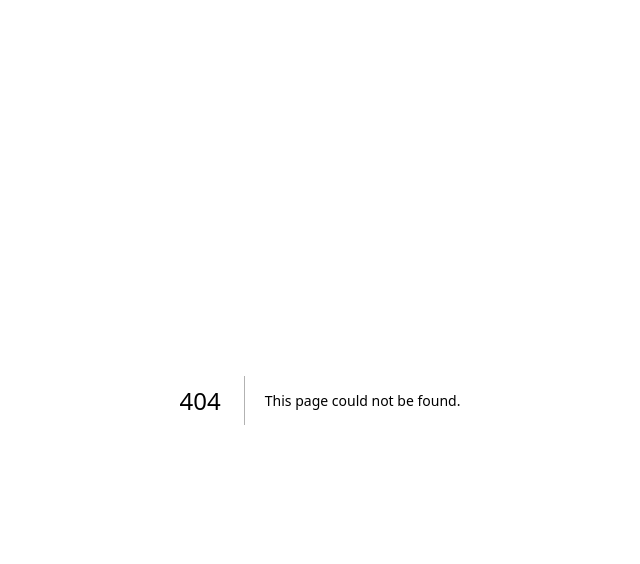
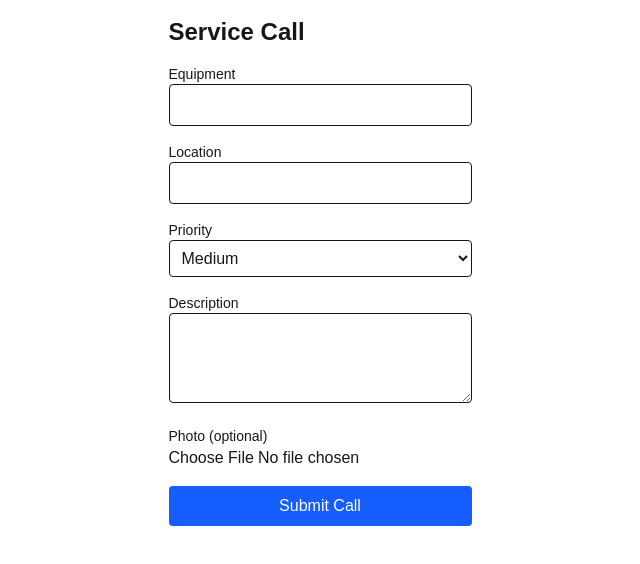
Before and after one commit to erieboatr/qrcall-app, a Next.js app: page /call in a window 1280 px wide. Before the commit this address had no page. Shown: the top 564 px of the page, without its empty margins (320-960 px from the left). Built offline with nearby package versions, Linux system fonts and the light colour scheme; no server answers.

Commit message:
Initial commit: form and status board

```diff
--- /dev/null
+++ b/app/board/page.tsx
@@ -0,0 +1,77 @@
+'use client'
+
+import { useEffect, useState } from 'react'
+import { supabase } from '@/lib/supabase'
+
+type Call = {
+  id: string
+  equipment_name: string
+  location: string
+  priority: string
+  description: string
+  status: string
+  submitted_at: string
+  photo_url?: string
+}
+
+export default function BoardPage() {
+  const [calls, setCalls] = useState<Call[]>([])
+
+  useEffect(() => {
+    fetchCalls()
+
+    const channel = supabase
+      .channel('service_calls_changes')
+      .on(
+        'postgres_changes',
+        { event: '*', schema: 'public', table: 'service_calls' },
+        () => fetchCalls()
+      )
+      .subscribe()
+
+    return () => {
+      supabase.removeChannel(channel)
+    }
+  }, [])
+
+  async function fetchCalls() {
+    const { data } = await supabase
+      .from('service_calls')
+      .select('*')
+      .in('status', ['Open', 'Arrived'])
+      .order('submitted_at', { ascending: false })
+    if (data) setCalls(data)
+  }
+
+  function priorityColor(priority: string) {
+    switch (priority) {
+      case 'Critical': return 'bg-red-500'
+      case 'High': return 'bg-orange-500'
+      case 'Medium': return 'bg-yellow-400'
+      case 'Low': return 'bg-green-500'
+      default: return 'bg-gray-400'
+    }
+  }
+
+  return (
+    <div className="p-4">
+      <h1 className="text-2xl font-bold mb-4">Live Status Board</h1>
+      <div className="space-y-3">
+        {calls.map((call) => (
+          <div
+            key={call.id}
+            className={`p-4 rounded text-white ${priorityColor(call.priority)}`}
+          >
+            <div className="font-bold">{call.equipment_name} — {call.location}</div>
+            <div className="text-sm">{call.priority} • {call.status}</div>
+            <div className="mt-1">{call.description}</div>
+            {call.photo_url && (
+              <img src={call.photo_url} alt="issue" className="mt-2 max-h-40 rounded" />
+            )}
+          </div>
+        ))}
+        {calls.length === 0 && <p>No open calls.</p>}
+      </div>
+    </div>
+  )
+}
--- /dev/null
+++ b/app/call/page.tsx
@@ -0,0 +1,132 @@
+'use client'
+
+import { Suspense, useState, useEffect } from 'react'
+import { useSearchParams } from 'next/navigation'
+import { supabase } from '@/lib/supabase'
+
+function CallForm() {
+  const searchParams = useSearchParams()
+  const [equip, setEquip] = useState('')
+  const [loc, setLoc] = useState('')
+  const [priority, setPriority] = useState('Medium')
+  const [description, setDescription] = useState('')
+  const [photo, setPhoto] = useState<File | null>(null)
+  const [loading, setLoading] = useState(false)
+  const [submitted, setSubmitted] = useState(false)
+
+  useEffect(() => {
+    setEquip(searchParams.get('equip') || '')
+    setLoc(searchParams.get('loc') || '')
+  }, [searchParams])
+
+  async function handleSubmit(e: React.FormEvent) {
+    e.preventDefault()
+    setLoading(true)
+
+    let photoUrl = null
+    if (photo) {
+      const fileName = `${Date.now()}-${photo.name}`
+      const { data, error } = await supabase.storage
+        .from('call-photos')
+        .upload(fileName, photo)
+      if (!error) {
+        const { data: urlData } = supabase.storage
+          .from('call-photos')
+          .getPublicUrl(fileName)
+        photoUrl = urlData.publicUrl
+      }
+    }
+
+    const { error } = await supabase.from('service_calls').insert({
+      equipment_name: equip,
+      location: loc,
+      priority,
+      description,
+      photo_url: photoUrl,
+      status: 'Open',
+    })
+
+    setLoading(false)
+    if (!error) setSubmitted(true)
+    else alert('Error submitting call')
+  }
+
+  if (submitted) {
+    return (
+      <div className="p-6 text-center">
+        <h1 className="text-2xl font-bold text-green-600">Call Submitted</h1>
+        <p className="mt-2">A technician has been notified.</p>
+      </div>
+    )
+  }
+
+  return (
+    <div className="max-w-md mx-auto p-4">
+      <h1 className="text-2xl font-bold mb-4">Service Call</h1>
+      <form onSubmit={handleSubmit} className="space-y-4">
+        <div>
+          <label className="block text-sm font-medium">Equipment</label>
+          <input
+            className="w-full border rounded p-2"
+            value={equip}
+            onChange={(e) => setEquip(e.target.value)}
+            required
+          />
+        </div>
+        <div>
+          <label className="block text-sm font-medium">Location</label>
+          <input
+            className="w-full border rounded p-2"
+            value={loc}
+            onChange={(e) => setLoc(e.target.value)}
+          />
+        </div>
+        <div>
+          <label className="block text-sm font-medium">Priority</label>
+          <select
+            className="w-full border rounded p-2"
+            value={priority}
+            onChange={(e) => setPriority(e.target.value)}
+          >
+            <option>Critical</option>
+            <option>High</option>
+            <option>Medium</option>
+            <option>Low</option>
+          </select>
+        </div>
+        <div>
+          <label className="block text-sm font-medium">Description</label>
+          <textarea
+            className="w-full border rounded p-2"
+            value={description}
+            onChange={(e) => setDescription(e.target.value)}
+            rows={3}
+          />
+        </div>
+        <div>
+          <label className="block text-sm font-medium">Photo (optional)</label>
+          <input
+            type="file"
+            accept="image/*"
+            onChange={(e) => setPhoto(e.target.files?.[0] || null)}
+          />
+        </div>
+        <button
+          type="submit"
+          disabled={loading}
+          className="w-full bg-blue-600 text-white py-2 rounded font-medium"
+        >
+          {loading ? 'Submitting...' : 'Submit Call'}
+        </button>
+      </form>
+    </div>
+  )
+}
+
+export default function CallPage() {
+  return (
+    <Suspense fallback={<div className="p-6 text-center">Loading...</div>}>
+      <CallForm />
+    </Suspense>
+  )
+}
--- /dev/null
+++ b/lib/supabase.ts
@@ -0,0 +1,6 @@
+import { createClient } from '@supabase/supabase-js'
+
+const supabaseUrl = process.env.NEXT_PUBLIC_SUPABASE_URL!
+const supabaseAnonKey = process.env.NEXT_PUBLIC_SUPABASE_ANON_KEY!
+
+export const supabase = createClient(supabaseUrl, supabaseAnonKey)
--- a/package.json
+++ b/package.json
@@ -9,6 +9,7 @@
     "lint": "eslint"
   },
   "dependencies": {
+    "@supabase/supabase-js": "^2.118.0",
     "next": "16.4.3",
     "react": "19.3.0",
     "react-dom": "19.3.0"
```
Also changed, not shown: 1 other file (tests, documents, lock files or other folders).
